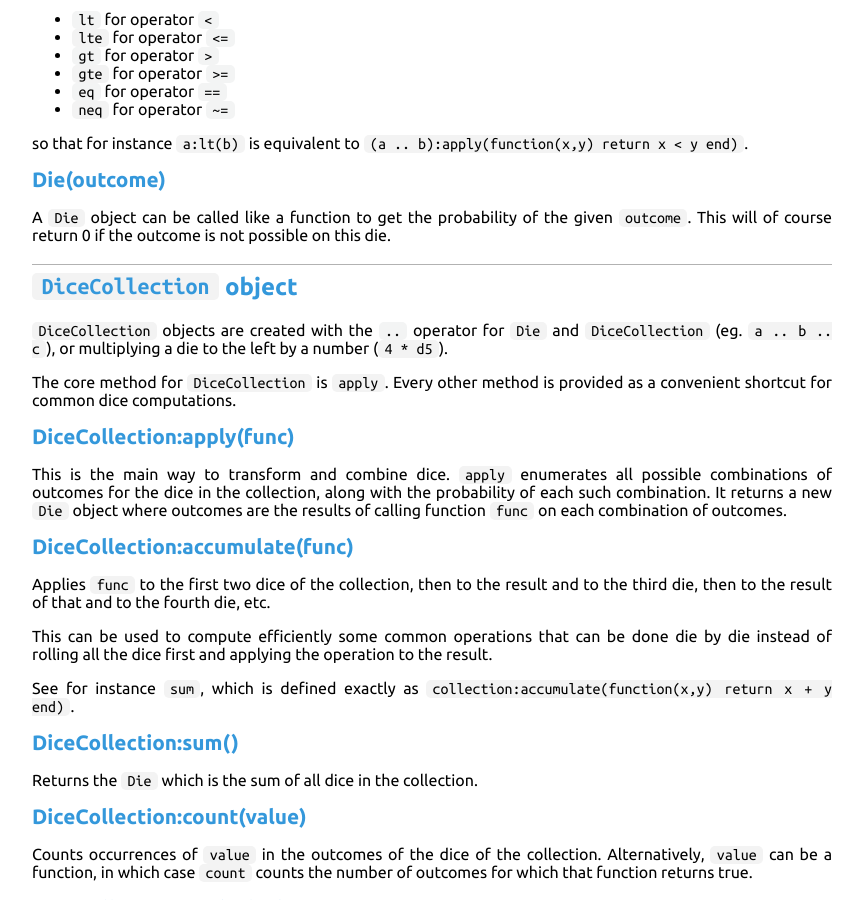
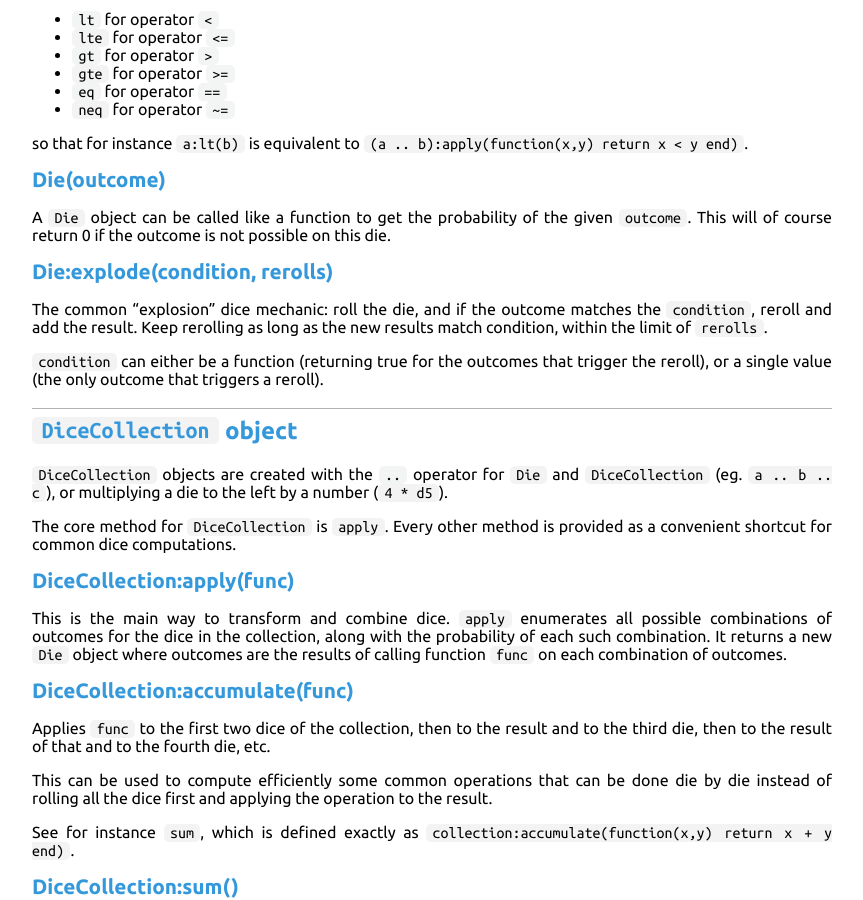
Before and after one commit to Castux/SnakeEyes, a Jekyll site: the page built from docs.md, in a window 1280 px wide and 900 px high, scrolled down 3328 px. Shown: the whole window, without its empty margins (208-1071 px from the left). Built offline with Jekyll 4.4.1, drawn with Linux system fonts in a browser that asks for light colours.

Commit message:
Added explode mechanic

```diff
--- a/docs.md
+++ b/docs.md
@@ -154,6 +154,12 @@ so that for instance `a:lt(b)` is equivalent to `(a .. b):apply(function(x,y) re
 
 A `Die` object can be called like a function to get the probability of the given `outcome`. This will of course return 0 if the outcome is not possible on this die.
 
+### Die:explode(condition, rerolls)
+
+The common "explosion" dice mechanic: roll the die, and if the outcome matches the `condition`, reroll and add the result. Keep rerolling as long as the new results match condition, within the limit of `rerolls`.
+
+`condition` can either be a function (returning true for the outcomes that trigger the reroll), or a single value (the only outcome that triggers a reroll).
+
 ## `DiceCollection` object
 
 `DiceCollection` objects are created with the `..` operator for `Die` and `DiceCollection` (eg. `a .. b .. c`), or multiplying a die to the left by a number (`4 * d5`).
```
Also changed, not shown: 1 other file.
